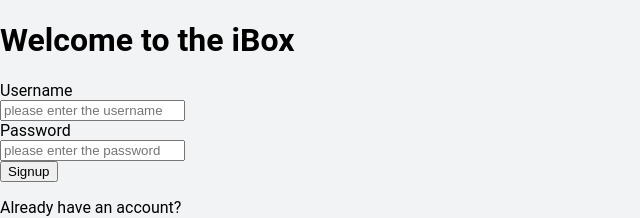
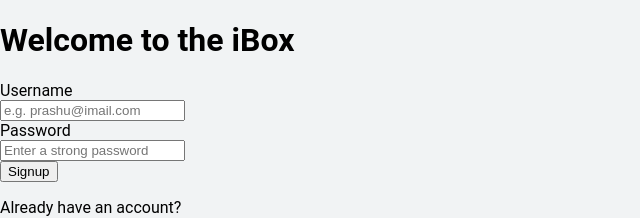
Before and after one commit to Prashanth32124/Imail, a React (Create React App) app: page / in a window 1280 px wide. Shown: the top 218 px of the page, without its empty margins (0-640 px from the left). Built offline with nearby package versions, Linux system fonts and the light colour scheme.

Commit message:
Updated Singup page logic to prevent redirect on invalid login

```diff
--- a/src/Signup.jsx
+++ b/src/Signup.jsx
@@ -1,20 +1,39 @@
-import React, { useState } from 'react'
+import React, { useState } from 'react';
 import { useNavigate } from 'react-router-dom';
 import axios from 'axios';
+
 function Signup() {
-    const navigate=useNavigate();
-    const [username,setUsername]=useState();
-    const [password12,setPassword]=useState();
-    const usernameupdate=()=>{
+  const navigate = useNavigate();
+  const [username, setUsername] = useState('');
+  const [password12, setPassword] = useState('');
 
+  const validateUsername = (user) => {
+    if (!user.endsWith('@imail.com')) return false;
+
+    const prefix = user.split('@')[0];
+    const isValidLength = prefix.length >= 6 && prefix.length <= 12;
+    const hasOnlyAlphanumeric = /^[a-zA-Z0-9]+$/.test(prefix);
+
+    return isValidLength && hasOnlyAlphanumeric;
+  };
+
+  const validatePassword = (pass) => {
+    const isValidLength = pass.length >= 6 && pass.length <= 12;
+    const hasSpecialChar = /[!@#$%^&*(),.?":{}|<>]/.test(pass);
+    return isValidLength && hasSpecialChar;
+  };
+
+  const handleSignup = async () => {
+    if (!validateUsername(username)) {
+      alert("❌ Username must be 6-12 characters, alphanumeric, and end with @imail.com");
+      return;
     }
-    const Passwordupdate=()=>{
 
+    if (!validatePassword(password12)) {
+      alert("❌ Password must be 6-12 characters and include at least one special character");
+      return;
     }
-    const signin=()=>{
-    navigate('/Signin');
-    }
-    const handlesignup=async()=>{
+
     try {
       const res = await axios.post("https://daisy-rune-mandevilla.glitch.me/signup", {
         username,
@@ -24,34 +43,38 @@
       alert(res.data.message);
       navigate("/signin");
     } catch (err) {
-      alert(err.response?.data?.message || "Signup failed");
+      alert(err.response?.data?.message || "❌ Signup failed");
     }
-    }
+  };
 
   return (
     <div>
       <h1>Welcome to the iBox</h1>
-        <label>Username</label><br/>
 
-      <input id="username"
-      type="text" value={username}
+      <label>Username</label><br />
+      <input
+        id="username"
+        type="text"
+        value={username}
         onChange={(e) => setUsername(e.target.value)}
-       onClick={usernameupdate}
-       placeholder="please enter the username"/><br/>
+        placeholder="e.g. prashu@imail.com"
+      /><br />
 
-      <label>Password</label><br/>
-      <input id="password"
+      <label>Password</label><br />
+      <input
+        id="password"
         type="password"
         value={password12}
         onChange={(e) => setPassword(e.target.value)}
-       onClick={Passwordupdate}
-       placeholder="please enter the password"/><br/>
+        placeholder="Enter a strong password"
+      /><br />
 
-      <button onClick={handlesignup}>Signup</button>
+      <button onClick={handleSignup}>Signup</button>
+
       <p>Already have an account?</p>
-      <button onClick={signin}>Signin</button>
+      <button onClick={() => navigate('/signin')}>Signin</button>
     </div>
-  )
+  );
 }
 
-export default Signup
+export default Signup;
```
Lines whose indentation alone changed are shown as unchanged.
